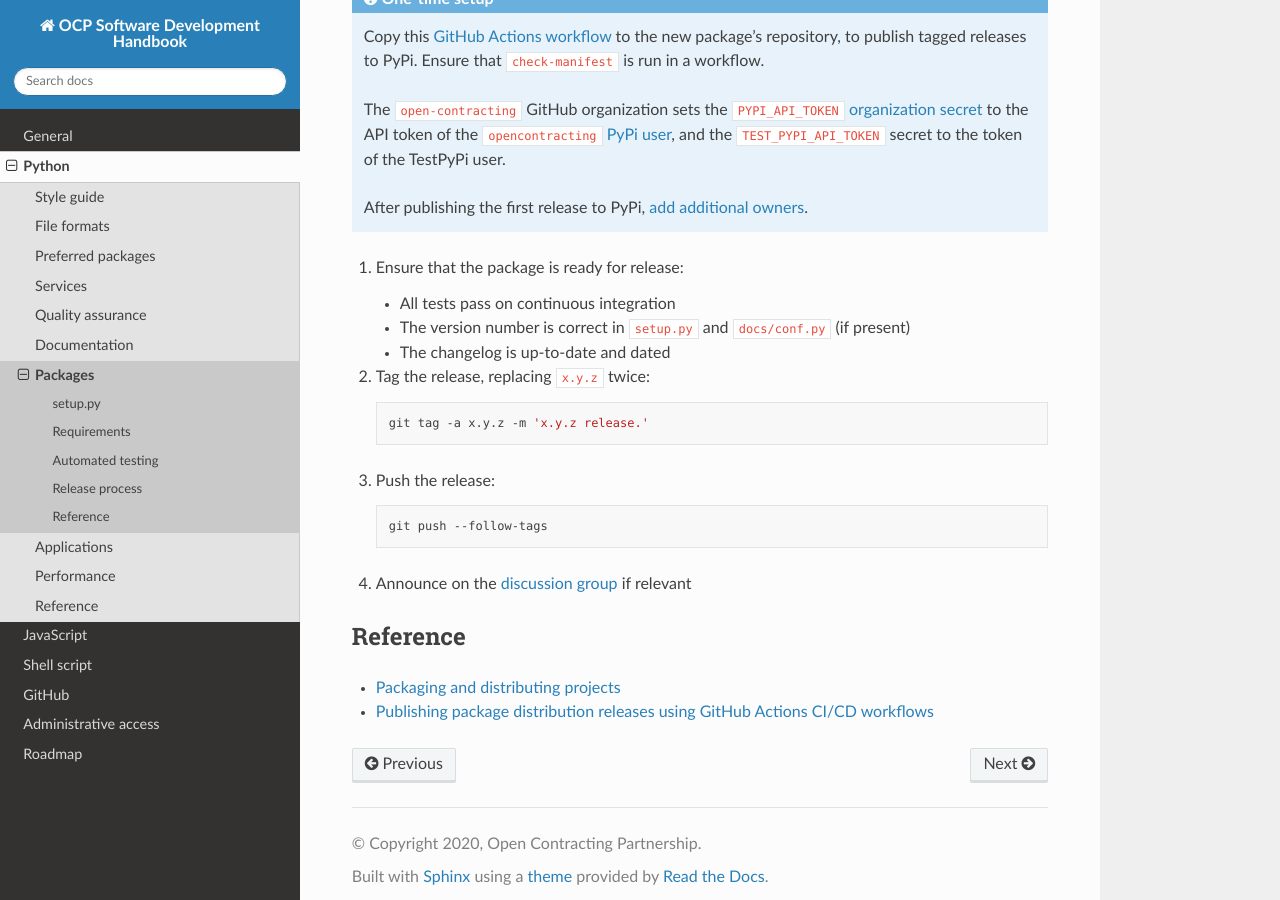
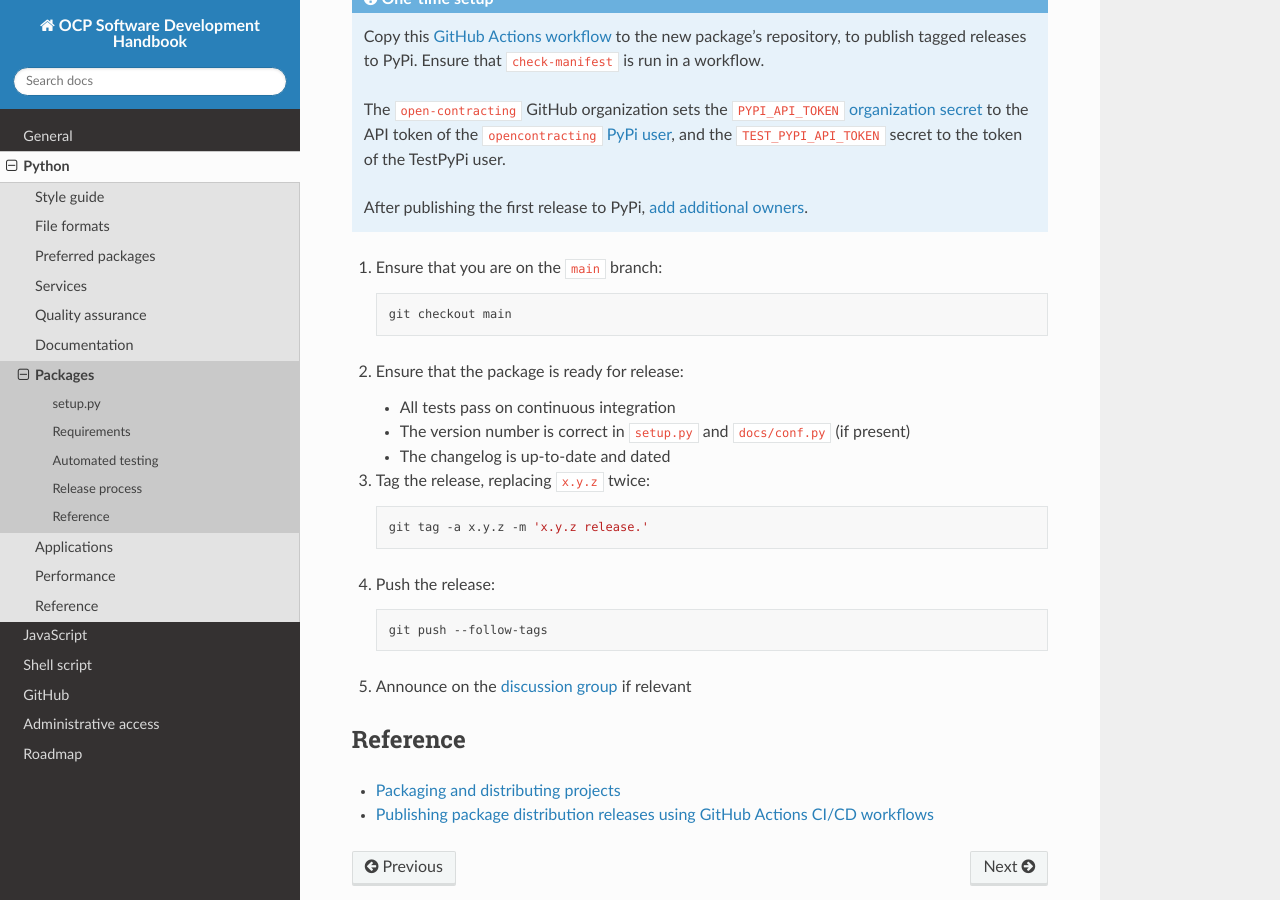
Before and after one commit to open-contracting/software-development-handbook, a Sphinx documentation site: the page built from docs/python/packages.rst, in a window 1280 px wide and 900 px high, scrolled down 1695 px. Built offline with Sphinx 7.4.7 and the Read the Docs theme 2.0.0, drawn with Linux system fonts in a browser that asks for light colours.

Commit message:
python: packaging: Add step about main branch

```diff
--- a/docs/python/packages.rst
+++ b/docs/python/packages.rst
@@ -90,6 +90,12 @@ Release process
 
    After publishing the first release to PyPi, :ref:`add additional owners <pypi-access>`.
 
+#. Ensure that you are on the ``main`` branch:
+
+   .. code-block:: shell
+
+      git checkout main
+
 #. Ensure that the package is ready for release:
 
    -  All tests pass on continuous integration
```
